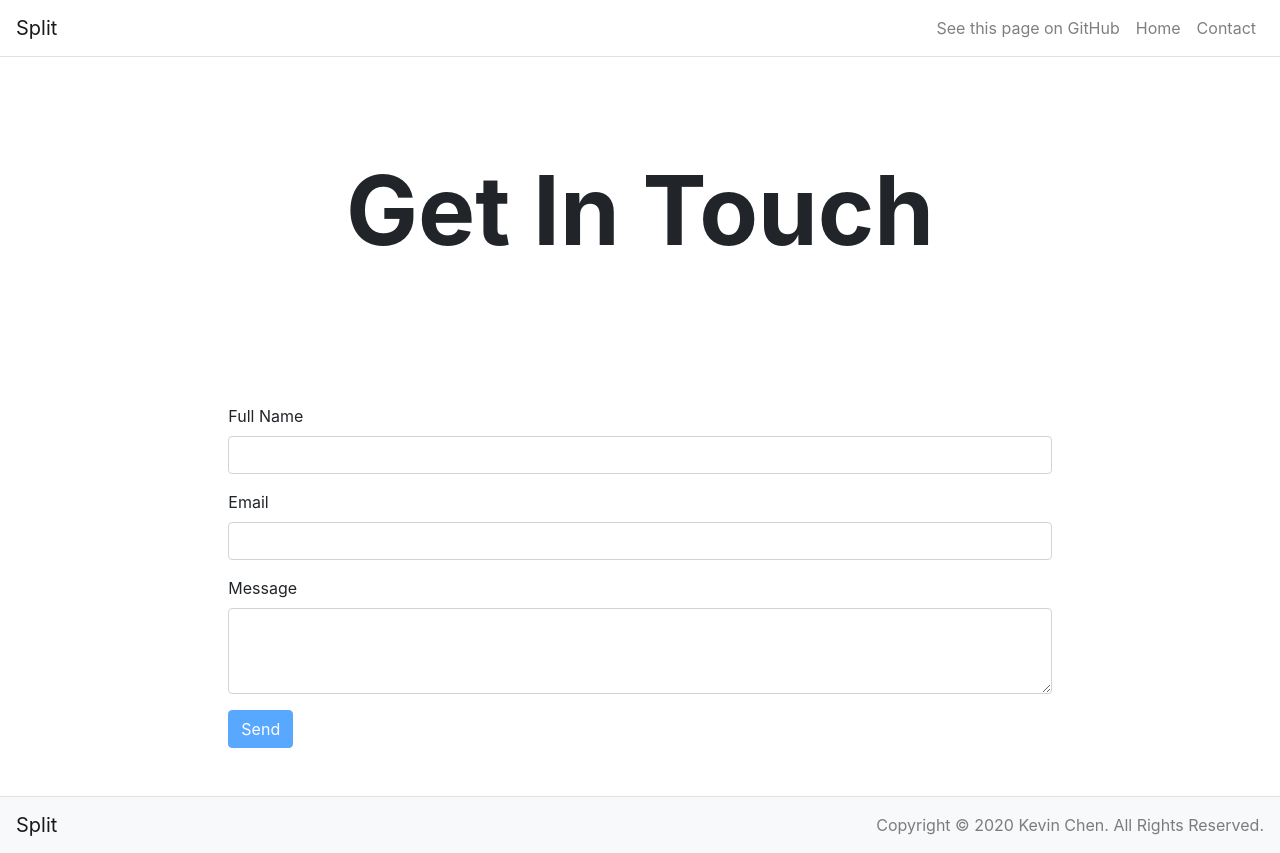
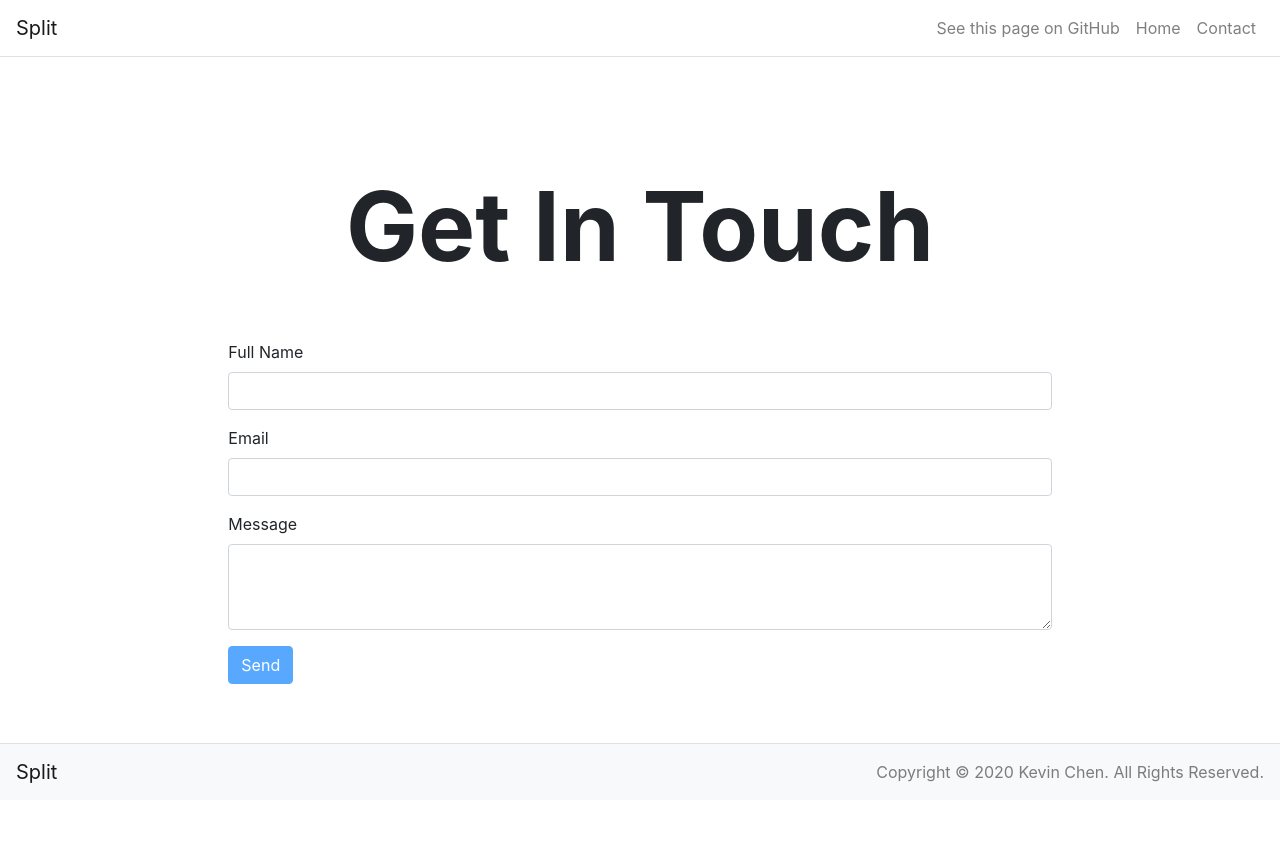
Before and after one commit to kev-chen/splitapp, a React (Create React App) app: page /splitapp/contact in a window 1280 px wide. After the commit the page ends 800 px from the top, so only its background shows below. Built offline with nearby package versions, Linux system fonts and the light colour scheme.

Commit message:
Updated hero for mobile friendliness

```diff
--- a/src/components/Hero/Hero.js
+++ b/src/components/Hero/Hero.js
@@ -4,22 +4,24 @@ import { Jumbotron, Container, Row, Col } from 'react-bootstrap';
 
 const Hero = (props) => {
   return (
-    <Jumbotron className="p-5 bg-transparent jumbotron-fluid">
+    <Jumbotron className="px-5 pb-0 mb-0 bg-transparent jumbotron-fluid">
       <Container fluid={true}>
         <Row className="justify-content-center py-5">
           {props.icon && (
-            <Col id="image-container" className="text-center my-auto" md={3}>
+            <Col
+              id="image-container"
+              className="mb-5 mb-md-0 align-items-center d-flex justify-content-center justify-content-md-end justify-content-lg-end"
+              xs={{ span: 12, order: 1 }}
+              md={{ span: 3, order: 2 }}>
               <img className="header-icon img-fluid" src={props.icon} alt="icon" />
             </Col>
           )}
-          <Col className={props.icon ? 'text-left' : 'text-center'} md={9}>
+          <Col
+            className={props.icon ? 'text-center text-md-left text-lg-left' : 'text-center'}
+            xs={{ span: 12, order: 2 }}
+            md={{ span: 7, order: 1 }}>
             {props.title && <h1 className="display-1 font-weight-bolder">{props.title}</h1>}
-            {props.subtitle && <h3 className="display-4 font-weight-light">{props.subtitle}</h3>}
-            {props.text && (
-              <h3 className="lead font-weight-light" id="description">
-                {props.text}
-              </h3>
-            )}
+            {props.subtitle && <h3 className="display-4 font-weight-lighter">{props.subtitle}</h3>}
           </Col>
         </Row>
       </Container>
```
